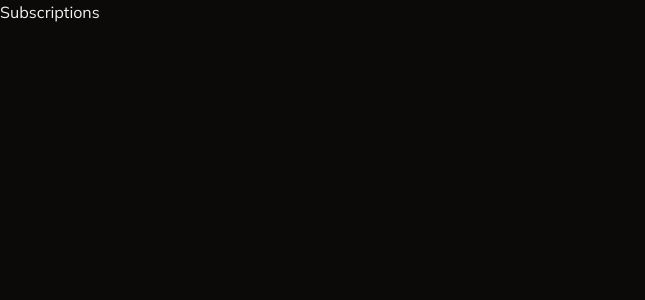
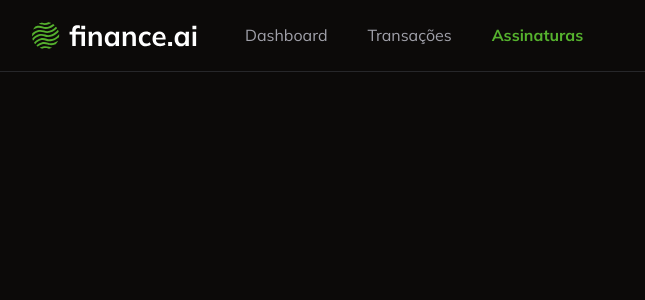
Before and after one commit to Dre1y/finance-ia, a Next.js app: page /subscription in a window 1280 px wide. Shown: the top 300 px of the page, without its empty margins (0-645 px from the left). Built offline with nearby package versions, Linux system fonts and the light colour scheme.

Commit message:
feat: add navbar component

```diff
--- /dev/null
+++ b/app/_components/nav-bar.tsx
@@ -0,0 +1,52 @@
+"use client";
+
+import { UserButton } from "@clerk/nextjs";
+import Image from "next/image";
+import Link from "next/link";
+import { usePathname } from "next/navigation";
+
+const Navbar = () => {
+  const pathname = usePathname();
+  return (
+    <nav className="flex justify-between border-b border-solid px-8 py-4">
+      {/* ESQUERDA */}
+      <div className="flex items-center gap-10">
+        <Image src="/logo.svg" width={173} height={39} alt="Finance AI" />
+        <Link
+          href="/"
+          className={
+            pathname === "/"
+              ? "font-bold text-primary"
+              : "text-muted-foreground"
+          }
+        >
+          Dashboard
+        </Link>
+        <Link
+          href="/transactions"
+          className={
+            pathname === "/transactions"
+              ? "font-bold text-primary"
+              : "text-muted-foreground"
+          }
+        >
+          Transações
+        </Link>
+        <Link
+          href="/subscription"
+          className={
+            pathname === "/subscription"
+              ? "font-bold text-primary"
+              : "text-muted-foreground"
+          }
+        >
+          Assinaturas
+        </Link>
+      </div>
+      {/* DIREITA */}
+      <UserButton showName />
+    </nav>
+  );
+};
+
+export default Navbar;
--- a/app/page.tsx
+++ b/app/page.tsx
@@ -1,17 +1,13 @@
-import { UserButton } from "@clerk/nextjs";
 import { auth } from "@clerk/nextjs/server";
 import { redirect } from "next/navigation";
+import Navbar from "./_components/nav-bar";
 
 const Home = async () => {
   const { userId } = await auth();
   if (!userId) {
     redirect("/login");
   }
-  return (
-    <div className="flex h-full items-center justify-center">
-      <UserButton showName />
-    </div>
-  );
+  return <Navbar />;
 };
 
 export default Home;
--- a/app/subscription/page.tsx
+++ b/app/subscription/page.tsx
@@ -1,5 +1,7 @@
+import Navbar from "../_components/nav-bar";
+
 const SubscriptionPage = () => {
-  return <h1>Subscriptions</h1>;
+  return <Navbar />;
 };
 
 export default SubscriptionPage;
--- a/app/transactions/page.tsx
+++ b/app/transactions/page.tsx
@@ -2,11 +2,14 @@
 import { DataTable } from "../_components/ui/data-table";
 import { transactionColumns } from "./_columns";
 import AddTransactionButton from "../_components/add-transaction-button";
+import Navbar from "../_components/nav-bar";
 
 const TransactionsPage = async () => {
   // acessar transações do banco de dados
   const transactions = await db.transaction.findMany({});
   return (
+    <>
+      <Navbar />
       <div className="space-y-6 p-6">
         {/* TÍTULO E BOTÃO */}
         <div className="flex w-full items-center justify-between">
@@ -15,6 +18,7 @@
         </div>
         <DataTable columns={transactionColumns} data={transactions} />
       </div>
+    </>
   );
 };
 
```
Lines whose indentation alone changed are shown as unchanged.
